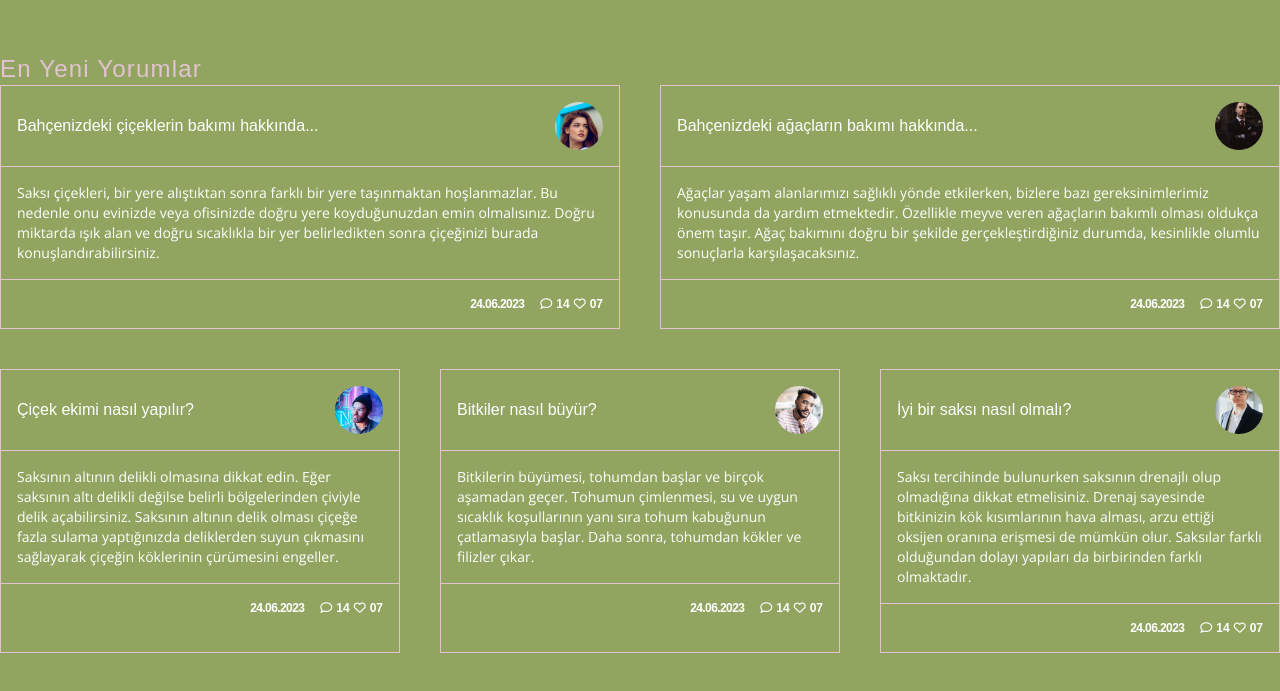
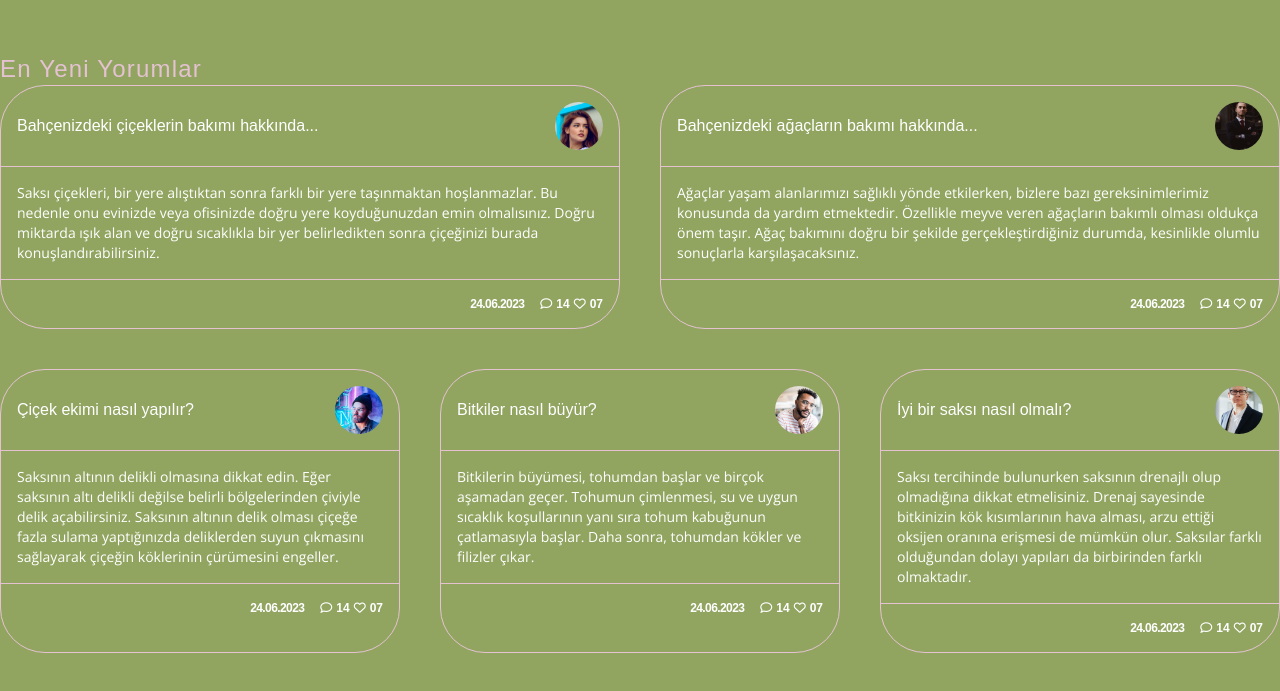
Before and after one commit to BekirSafak/tailwindcss_firstproject, a website: page src/index.html in a window 1280 px wide. Shown: the part 1767-2458 px from the top of the page. Drawn offline with nearby package versions, Linux system fonts and the light colour scheme; a web font is replaced by a local one.

Commit message:
Tailwind config dosyasında radius ayarları kişiselleştirildi.

```diff
--- a/src/index.html
+++ b/src/index.html
@@ -467,7 +467,7 @@
 			<!--Post Grid Start-->
 			<div class="grid grid-cols-6 gap-10">
 				<!--Post 1 Start-->
-				<div class="col-span-6 md:col-span-3 border border-flower-pink">
+				<div class="col-span-6 md:col-span-3 border border-flower-pink rounded-large">
 					<!--Post 1 Header Start-->
 					<div class="border-b border-flower-pink p-4 flex items-center justify-between">
 						<h3>Bahçenizdeki çiçeklerin bakımı hakkında...</h3>
@@ -499,7 +499,7 @@
 				<!--Post 1 End-->
 
 				<!--Post 2 Start-->
-				<div class="col-span-6 md:col-span-3 border border-flower-pink">
+				<div class="col-span-6 md:col-span-3 border border-flower-pink rounded-large">
 					<!--Post 2 Header Start-->
 					<div class="border-b border-flower-pink p-4 flex items-center justify-between">
 						<h3>Bahçenizdeki ağaçların bakımı hakkında...</h3>
@@ -530,7 +530,7 @@
 				<!--Post 2 End-->
 
 				<!--Post 3 Start-->
-				<div class="col-span-6 md:col-span-3 lg:col-span-2 border border-flower-pink">
+				<div class="col-span-6 md:col-span-3 lg:col-span-2 border border-flower-pink rounded-large">
 					<!--Post 3 Header Start-->
 					<div class="border-b border-flower-pink p-4 flex items-center justify-between">
 						<h3>Çiçek ekimi nasıl yapılır?</h3>
@@ -561,7 +561,7 @@
 				<!--Post 3 End-->
 
 				<!--Post 4 Start-->
-				<div class="col-span-6 md:col-span-3 lg:col-span-2 border border-flower-pink">
+				<div class="col-span-6 md:col-span-3 lg:col-span-2 border border-flower-pink rounded-large">
 					<!--Post 4 Header Start-->
 					<div class="border-b border-flower-pink p-4 flex items-center justify-between">
 						<h3>Bitkiler nasıl büyür?</h3>
@@ -591,7 +591,7 @@
 				<!--Post 4 End-->
 
 				<!--Post 5 Start-->
-				<div class="hidden lg:block col-span-3 lg:col-span-2 border border-flower-pink">
+				<div class="hidden lg:block col-span-3 lg:col-span-2 border border-flower-pink rounded-large">
 					<!--Post 5 Header Start-->
 					<div class="border-b border-flower-pink p-4 flex items-center justify-between">
 						<h3>İyi bir saksı nasıl olmalı?</h3>
--- a/tailwind.config.js
+++ b/tailwind.config.js
@@ -27,6 +27,11 @@ module.exports = {
 
       spacing: {
         512: '32rem',
+      },
+
+      // Burada custom radius eklendi.
+      borderRadius: {
+        'large': '45px',
       }
     },
 
```
Also changed, not shown: src/css/style.css.
